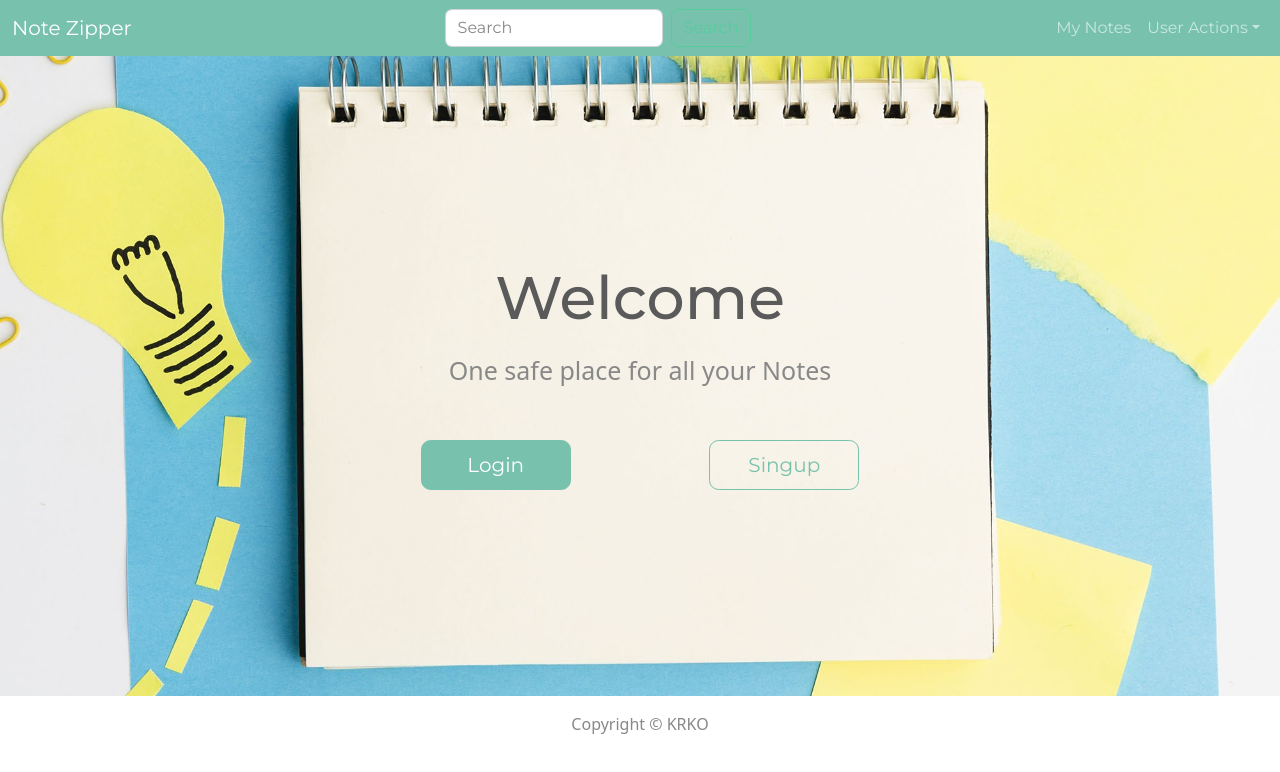
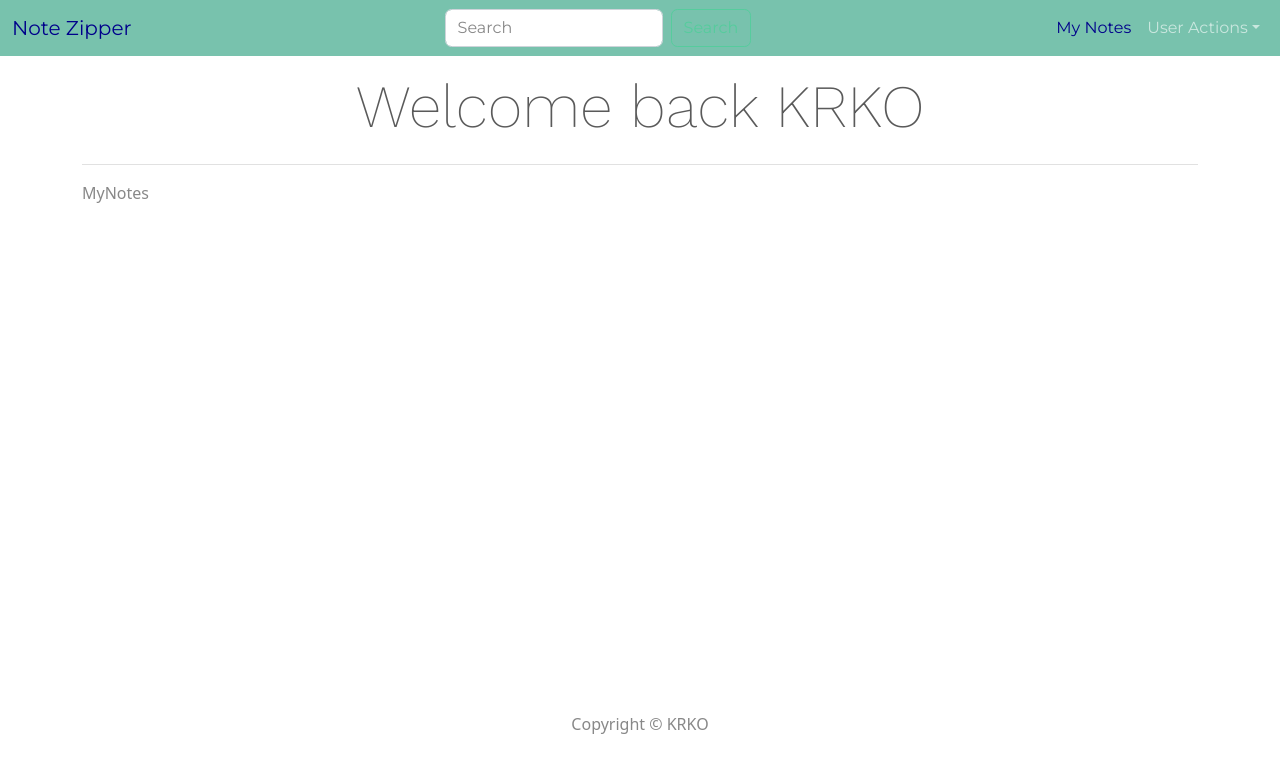
Before and after one commit to ESPP-ZDT/PROJECTS-2, a React (Create React App) app in the folder RoadsideCoder-NoteZipper/frontend/: page /mynotes in a window 1280 px wide. Shown: the top 772 px of the page. Built offline with nearby package versions, Linux system fonts and the light colour scheme.

Commit message:
Router dla podstawowej funkcjonalności
MainScreen + stylizacja

```diff
--- a/RoadsideCoder-NoteZipper/frontend/package.json
+++ b/RoadsideCoder-NoteZipper/frontend/package.json
@@ -9,6 +9,7 @@
     "react": "^18.2.0",
     "react-bootstrap": "^2.7.0",
     "react-dom": "^18.2.0",
+    "react-router-dom": "^6.6.1",
     "react-scripts": "5.0.1",
     "web-vitals": "^2.1.4"
   },
--- a/RoadsideCoder-NoteZipper/frontend/src/App.js
+++ b/RoadsideCoder-NoteZipper/frontend/src/App.js
@@ -1,17 +1,22 @@
-import "./App.css";
+import { BrowserRouter as Router, Routes, Route } from "react-router-dom";
+
 import Footer from "./components/Footer/Footer";
 import Header from "./components/Header/Header";
 import LandingPage from "./screens/LandingPage/LandingPage";
+import MyNotes from "./screens/MyNotes/MyNotes";
 
 function App() {
   return (
-    <>
+    <Router>
       <Header />
       <main>
-        <LandingPage />
+        <Routes>
+          <Route path="/" element={<LandingPage />} exact />
+          <Route path="/mynotes" element={<MyNotes />} />
+        </Routes>
       </main>
       <Footer />
-    </>
+    </Router>
   );
 }
 
--- a/RoadsideCoder-NoteZipper/frontend/src/components/Header/Header.js
+++ b/RoadsideCoder-NoteZipper/frontend/src/components/Header/Header.js
@@ -5,12 +5,17 @@ import Form from "react-bootstrap/Form";
 import Nav from "react-bootstrap/Nav";
 import Navbar from "react-bootstrap/Navbar";
 import NavDropdown from "react-bootstrap/NavDropdown";
+import { Link } from "react-router-dom";
 
 const Header = () => {
   return (
     <Navbar bg="primary" expand="lg" variant="dark">
       <Container fluid>
-        <Navbar.Brand href="/">Note Zipper</Navbar.Brand>
+        <Navbar.Brand>
+          <Nav.Link as={Link} to="/" style={{ color: "darkblue" }}>
+            Note Zipper
+          </Nav.Link>
+        </Navbar.Brand>
         <Navbar.Toggle aria-controls="navbarScroll" />
         <Navbar.Collapse id="navbarScroll">
           <Nav className="m-auto">
@@ -25,7 +30,9 @@ const Header = () => {
             </Form>
           </Nav>
           <Nav style={{ maxHeight: "100px" }} navbarScroll>
-            <Nav.Link href="#action1">My Notes</Nav.Link>
+            <Nav.Link as={Link} to="/mynotes" style={{ color: "darkblue" }}>
+              My Notes
+            </Nav.Link>
             <NavDropdown title="User Actions" id="navbarScrollingDropdown">
               <NavDropdown.Item href="#action3">My Profile</NavDropdown.Item>
               <NavDropdown.Divider />
--- /dev/null
+++ b/RoadsideCoder-NoteZipper/frontend/src/components/MainScreen.css
@@ -0,0 +1,26 @@
+@import url('https://fonts.googleapis.com/css2?family=Work+Sans:wght@200&display=swap');
+
+.mainback {
+    min-height: 80vh;
+    display: flex;
+    padding: 10px 0;
+}
+
+.page {
+    width: 100%;
+}
+
+.heading {
+    font-size: 60px;
+    font-family: "Work Sans", sans-serif;
+    padding: 5px 10px;
+    text-align: center;
+}
+
+@media only screen and (max-width:600px) {
+    .heading {
+        font-size: 30px;
+        display: flex;
+        justify-content: center;
+    }
+}
--- /dev/null
+++ b/RoadsideCoder-NoteZipper/frontend/src/components/MainScreen.js
@@ -0,0 +1,26 @@
+import React from "react";
+import { Container, Row } from "react-bootstrap";
+
+import "./MainScreen.css";
+
+const MainScreen = ({ title, children }) => {
+  return (
+    <div className="mainback">
+      <Container>
+        <Row>
+          <div className="page">
+            {title && (
+              <>
+                <h1 className="heading">{title}</h1>
+                <hr />
+              </>
+            )}
+            {children}
+          </div>
+        </Row>
+      </Container>
+    </div>
+  );
+};
+
+export default MainScreen;
--- /dev/null
+++ b/RoadsideCoder-NoteZipper/frontend/src/screens/MyNotes/MyNotes.js
@@ -0,0 +1,8 @@
+import React from "react";
+import MainScreen from "../../components/MainScreen";
+
+const MyNotes = () => {
+  return <MainScreen title="Welcome back KRKO">MyNotes</MainScreen>;
+};
+
+export default MyNotes;
```
Also changed, not shown: 1 other file (tests, documents, lock files or other folders).
